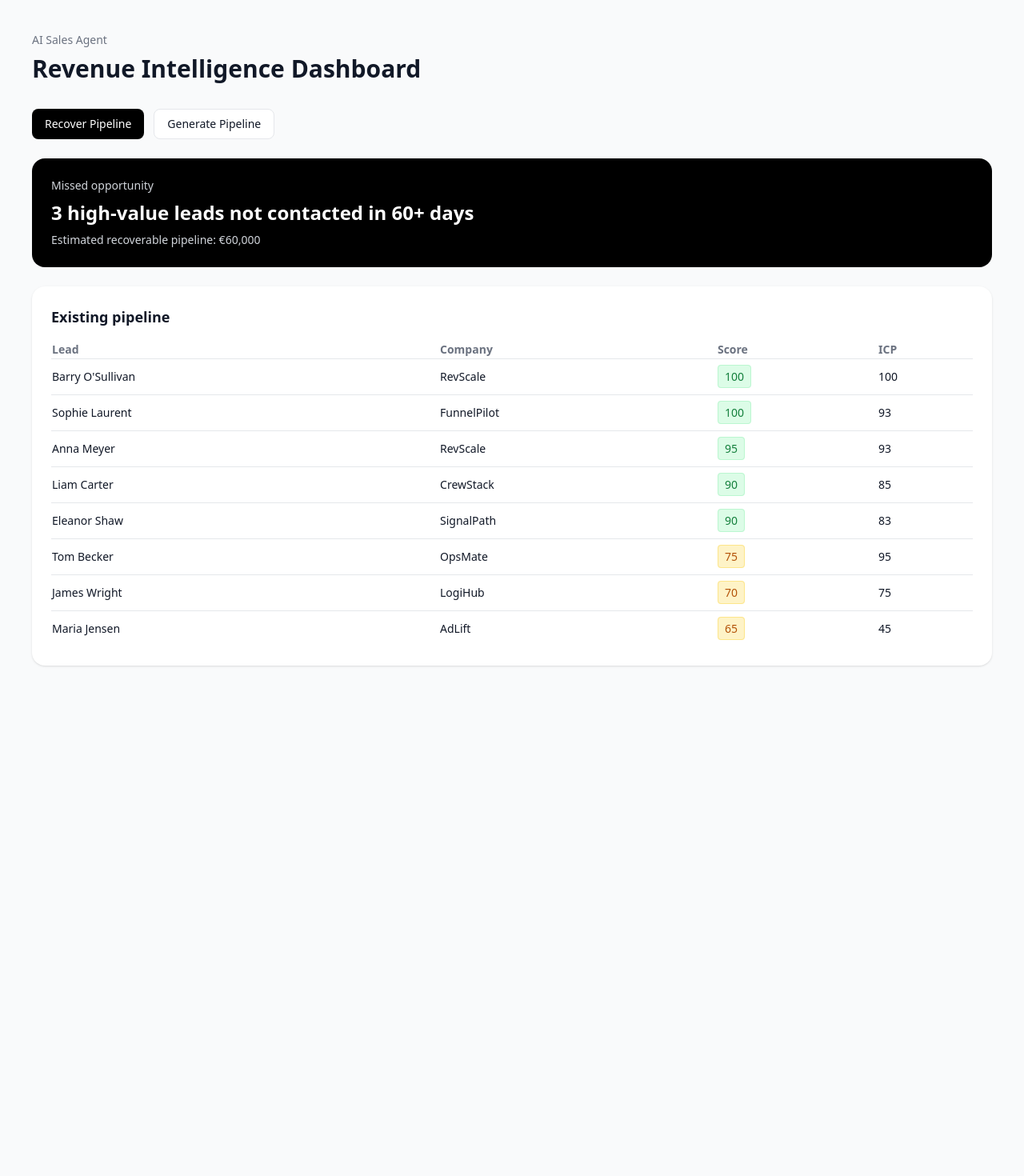
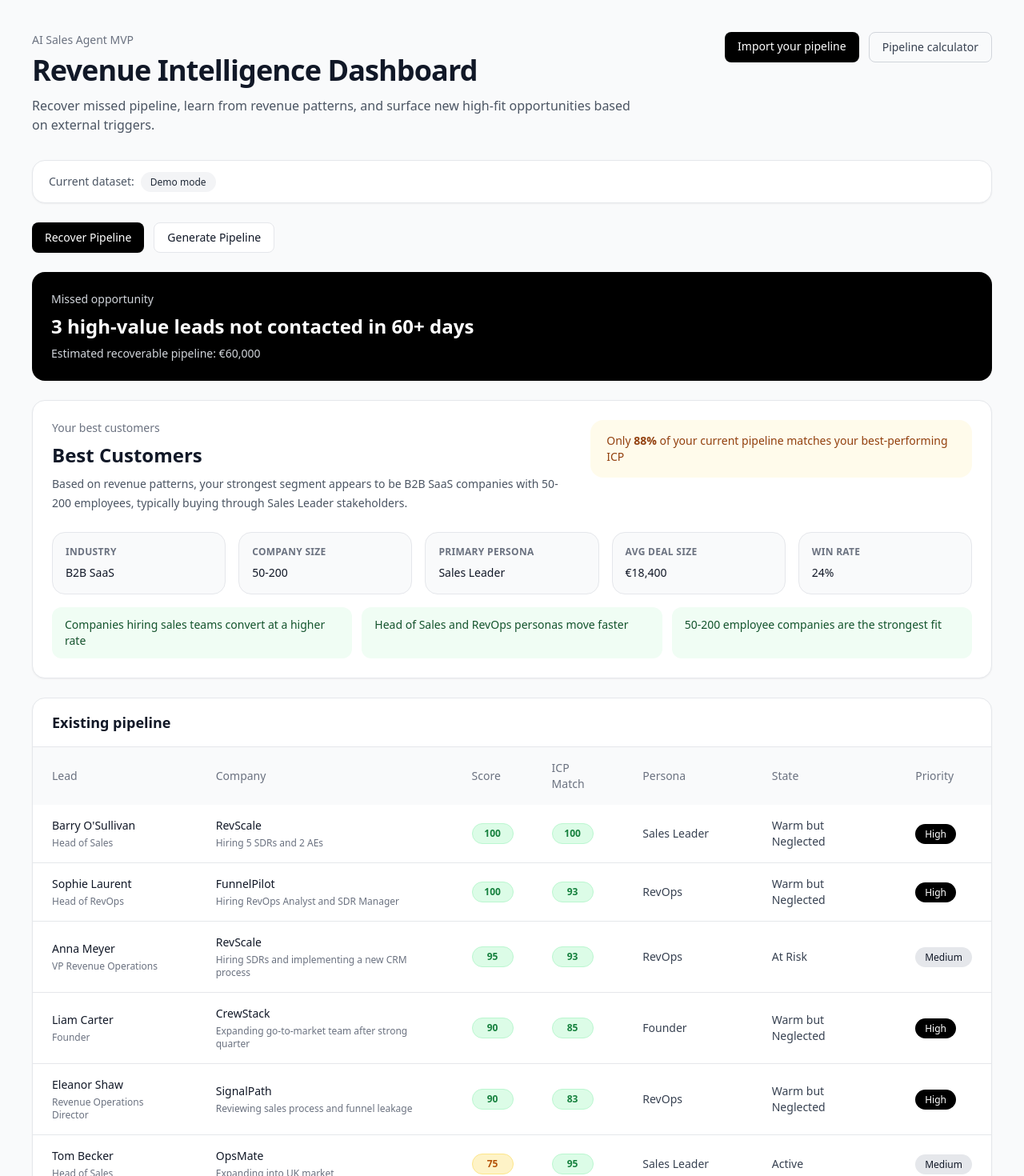
Before and after one commit to powerstephen/ai-sales-agent-mvp-new, a Next.js app: page / in a window 1280 px wide. Shown: the top 1470 px of the page at 80% size. Before the commit the page ends 872 px from the top, so only its background shows below. Built offline with nearby package versions, Linux system fonts and the light colour scheme.

Commit message:
Update page.tsx

```diff
--- a/app/page.tsx
+++ b/app/page.tsx
@@ -1,17 +1,12 @@
 "use client";
 
-import { useState } from "react";
+import { useEffect, useMemo, useState } from "react";
 import Link from "next/link";
-import { leads } from "@/lib/data";
+import { leads as demoLeads } from "@/lib/data";
 import { buildICP, calculateICPMatchScore } from "@/lib/icp";
-import {
-  getICPFit,
-  getLeadScore,
-  getLeadState,
-  getPersona,
-  getPriority,
-} from "@/lib/scoring";
+import { getICPFit, getLeadScore, getLeadState, getPersona, getPriority } from "@/lib/scoring";
 import { signals, scoreSignal, getSignalReasons } from "@/lib/signals";
+import { Lead } from "@/lib/types";
 
 function getScoreStyles(score: number) {
   if (score >= 80) return "bg-green-100 text-green-700 border-green-200";
@@ -21,10 +16,32 @@ function getScoreStyles(score: number) {
 
 export default function HomePage() {
   const [mode, setMode] = useState<"recover" | "generate">("recover");
+  const [activeLeads, setActiveLeads] = useState<Lead[]>(demoLeads);
+  const [dataMode, setDataMode] = useState("demo");
 
-  const icp = buildICP(leads);
+  useEffect(() => {
+    const uploaded = localStorage.getItem("uploadedLeads");
+    const storedMode = localStorage.getItem("dataMode");
 
-  const enrichedLeads = leads
+    if (uploaded) {
+      try {
+        const parsed = JSON.parse(uploaded) as Lead[];
+        if (Array.isArray(parsed) && parsed.length > 0) {
+          setActiveLeads(parsed);
+          setDataMode(storedMode || "uploaded");
+        }
+      } catch {
+        setActiveLeads(demoLeads);
+        setDataMode("demo");
+      }
+    }
+  }, []);
+
+  const icp = useMemo(() => buildICP(activeLeads), [activeLeads]);
+
+  const enrichedLeads = useMemo(
+    () =>
+      activeLeads
         .map((lead) => ({
           ...lead,
           icpFit: getICPFit(lead),
@@ -34,15 +51,25 @@ export default function HomePage() {
           score: getLeadScore(lead),
           icpMatchScore: calculateICPMatchScore(lead, icp),
         }))
-    .sort((a, b) => b.score - a.score);
+        .sort((a, b) => b.score - a.score),
+    [activeLeads, icp]
+  );
 
-  const enrichedSignals = signals
+  const enrichedSignals = useMemo(
+    () =>
+      signals
         .map((signal) => ({
           ...signal,
           score: scoreSignal(signal),
           reasons: getSignalReasons(signal),
         }))
-    .sort((a, b) => b.score - a.score);
+        .sort((a, b) => b.score - a.score),
+    []
+  );
+
+  const pipelineMatches = enrichedLeads.filter((lead) => lead.icpMatchScore >= 70).length;
+  const pipelineQuality =
+    enrichedLeads.length > 0 ? Math.round((pipelineMatches / enrichedLeads.length) * 100) : 0;
 
   const highValueDormant = enrichedLeads.filter(
     (lead) => lead.score >= 80 && lead.lastContactedDays > 60
@@ -53,23 +80,51 @@ export default function HomePage() {
   return (
     <main className="min-h-screen bg-gray-50 px-6 py-10 md:px-10">
       <div className="mx-auto max-w-7xl">
-
-        {/* HEADER */}
-        <div className="mb-8">
-          <p className="text-sm text-gray-500">AI Sales Agent</p>
-          <h1 className="text-3xl font-semibold mt-2">
+        <div className="mb-8 flex flex-col gap-4 md:flex-row md:items-start md:justify-between">
+          <div>
+            <p className="text-sm font-medium text-gray-500">AI Sales Agent MVP</p>
+            <h1 className="mt-2 text-3xl font-semibold tracking-tight text-gray-900 md:text-4xl">
               Revenue Intelligence Dashboard
             </h1>
+            <p className="mt-3 max-w-3xl text-base text-gray-600">
+              Recover missed pipeline, learn from revenue patterns, and surface new high-fit opportunities based on external triggers.
+            </p>
           </div>
 
-        {/* 🔥 MODE TOGGLE */}
+          <div className="flex gap-3">
+            <Link
+              href="/connect"
+              className="rounded-lg bg-black px-4 py-2 text-sm text-white"
+            >
+              Import your pipeline
+            </Link>
+            <Link
+              href="/calculator"
+              className="rounded-lg border border-gray-300 px-4 py-2 text-sm text-gray-700"
+            >
+              Pipeline calculator
+            </Link>
+          </div>
+        </div>
+
+        <div className="mb-6 rounded-2xl border border-gray-200 bg-white px-5 py-4 shadow-sm">
+          <p className="text-sm text-gray-600">
+            Current dataset:
+            <span className="ml-2 rounded-full bg-gray-100 px-3 py-1 text-xs font-medium text-gray-800">
+              {dataMode === "sample"
+                ? "Sample data loaded"
+                : dataMode === "uploaded"
+                ? "Uploaded data loaded"
+                : "Demo mode"}
+            </span>
+          </p>
+        </div>
+
         <div className="mb-6 flex gap-3">
           <button
             onClick={() => setMode("recover")}
-            className={`px-4 py-2 rounded-lg text-sm ${
-              mode === "recover"
-                ? "bg-black text-white"
-                : "bg-white border"
+            className={`rounded-lg px-4 py-2 text-sm ${
+              mode === "recover" ? "bg-black text-white" : "border bg-white"
             }`}
           >
             Recover Pipeline
@@ -77,132 +132,206 @@ export default function HomePage() {
 
           <button
             onClick={() => setMode("generate")}
-            className={`px-4 py-2 rounded-lg text-sm ${
-              mode === "generate"
-                ? "bg-black text-white"
-                : "bg-white border"
+            className={`rounded-lg px-4 py-2 text-sm ${
+              mode === "generate" ? "bg-black text-white" : "border bg-white"
             }`}
           >
             Generate Pipeline
           </button>
         </div>
 
-        {/* ========================= */}
-        {/* RECOVER PIPELINE MODE */}
-        {/* ========================= */}
         {mode === "recover" && (
           <>
-            {/* VALUE BOX */}
-            <div className="mb-6 bg-black text-white p-6 rounded-2xl">
+            <div className="mb-6 rounded-2xl bg-black p-6 text-white">
               <p className="text-sm text-gray-300">Missed opportunity</p>
-              <p className="text-2xl font-semibold mt-2">
+              <p className="mt-2 text-2xl font-semibold">
                 {highValueDormant.length} high-value leads not contacted in 60+ days
               </p>
-              <p className="text-sm mt-2 text-gray-300">
+              <p className="mt-2 text-sm text-gray-300">
                 Estimated recoverable pipeline: €{estimatedPipeline.toLocaleString()}
               </p>
             </div>
 
-            {/* LEADS */}
-            <div className="bg-white p-6 rounded-2xl shadow">
-              <h2 className="text-lg font-semibold mb-4">
-                Existing pipeline
-              </h2>
+            <div className="mb-6 rounded-2xl border border-gray-200 bg-white p-6 shadow-sm">
+              <div className="flex flex-col gap-6 lg:flex-row lg:items-start lg:justify-between">
+                <div>
+                  <p className="text-sm font-medium text-gray-500">Your best customers</p>
+                  <h2 className="mt-2 text-2xl font-semibold text-gray-900">{icp.label}</h2>
+                  <p className="mt-2 max-w-2xl text-sm leading-6 text-gray-600">
+                    Based on revenue patterns, your strongest segment appears to be {icp.industry} companies with {icp.employeeBand} employees, typically buying through {icp.persona} stakeholders.
+                  </p>
+                </div>
 
-              <table className="w-full text-sm">
-                <thead className="text-left text-gray-500">
-                  <tr>
-                    <th>Lead</th>
-                    <th>Company</th>
-                    <th>Score</th>
-                    <th>ICP</th>
+                <div className="rounded-2xl bg-amber-50 px-5 py-4">
+                  <p className="text-sm text-amber-800">
+                    Only <span className="font-semibold">{pipelineQuality}%</span> of your current pipeline matches your best-performing ICP
+                  </p>
+                </div>
+              </div>
+
+              <div className="mt-6 grid gap-4 md:grid-cols-2 xl:grid-cols-5">
+                <div className="rounded-2xl border border-gray-200 bg-gray-50 p-4">
+                  <p className="text-xs font-semibold uppercase tracking-wide text-gray-500">Industry</p>
+                  <p className="mt-2 text-sm font-medium text-gray-900">{icp.industry}</p>
+                </div>
+                <div className="rounded-2xl border border-gray-200 bg-gray-50 p-4">
+                  <p className="text-xs font-semibold uppercase tracking-wide text-gray-500">Company size</p>
+                  <p className="mt-2 text-sm font-medium text-gray-900">{icp.employeeBand}</p>
+                </div>
+                <div className="rounded-2xl border border-gray-200 bg-gray-50 p-4">
+                  <p className="text-xs font-semibold uppercase tracking-wide text-gray-500">Primary persona</p>
+                  <p className="mt-2 text-sm font-medium text-gray-900">{icp.persona}</p>
+                </div>
+                <div className="rounded-2xl border border-gray-200 bg-gray-50 p-4">
+                  <p className="text-xs font-semibold uppercase tracking-wide text-gray-500">Avg deal size</p>
+                  <p className="mt-2 text-sm font-medium text-gray-900">€{icp.avgDealSize.toLocaleString()}</p>
+                </div>
+                <div className="rounded-2xl border border-gray-200 bg-gray-50 p-4">
+                  <p className="text-xs font-semibold uppercase tracking-wide text-gray-500">Win rate</p>
+                  <p className="mt-2 text-sm font-medium text-gray-900">{icp.winRate}%</p>
+                </div>
+              </div>
+
+              <div className="mt-4 grid gap-3 md:grid-cols-3">
+                {icp.notes.map((note, index) => (
+                  <div key={index} className="rounded-xl bg-green-50 px-4 py-3 text-sm text-green-900">
+                    {note}
+                  </div>
+                ))}
+              </div>
+            </div>
+
+            <div className="overflow-hidden rounded-2xl border border-gray-200 bg-white shadow-sm">
+              <div className="border-b border-gray-200 px-6 py-4">
+                <h2 className="text-lg font-semibold text-gray-900">Existing pipeline</h2>
+              </div>
+
+              <div className="overflow-x-auto">
+                <table className="min-w-full">
+                  <thead className="bg-gray-50">
+                    <tr className="text-left text-sm text-gray-500">
+                      <th className="px-6 py-4 font-medium">Lead</th>
+                      <th className="px-6 py-4 font-medium">Company</th>
+                      <th className="px-6 py-4 font-medium">Score</th>
+                      <th className="px-6 py-4 font-medium">ICP Match</th>
+                      <th className="px-6 py-4 font-medium">Persona</th>
+                      <th className="px-6 py-4 font-medium">State</th>
+                      <th className="px-6 py-4 font-medium">Priority</th>
                     </tr>
                   </thead>
-
-                <tbody>
+                  <tbody className="divide-y divide-gray-200">
                     {enrichedLeads.map((lead) => (
-                    <tr key={lead.id} className="border-t">
-                      <td className="py-3">
-                        <Link href={`/lead/${lead.id}`}>
+                      <tr key={lead.id} className="text-sm text-gray-700">
+                        <td className="px-6 py-4">
+                          <Link href={`/lead/${lead.id}`} className="font-medium text-gray-900 hover:text-gray-600">
                             {lead.name}
                           </Link>
+                          <p className="mt-1 text-xs text-gray-500">{lead.title}</p>
                         </td>
-                      <td>{lead.company}</td>
-                      <td>
+                        <td className="px-6 py-4">
+                          <p className="font-medium text-gray-900">{lead.company}</p>
+                          <p className="mt-1 text-xs text-gray-500">{lead.companyData.signal}</p>
+                        </td>
+                        <td className="px-6 py-4">
                           <span
-                          className={`px-2 py-1 rounded border ${getScoreStyles(
+                            className={`inline-flex min-w-[52px] justify-center rounded-full border px-3 py-1 text-xs font-semibold ${getScoreStyles(
                               lead.score
                             )}`}
                           >
                             {lead.score}
                           </span>
                         </td>
-                      <td>{lead.icpMatchScore}</td>
+                        <td className="px-6 py-4">
+                          <span
+                            className={`inline-flex min-w-[52px] justify-center rounded-full border px-3 py-1 text-xs font-semibold ${getScoreStyles(
+                              lead.icpMatchScore
+                            )}`}
+                          >
+                            {lead.icpMatchScore}
+                          </span>
+                        </td>
+                        <td className="px-6 py-4">{lead.persona}</td>
+                        <td className="px-6 py-4">{lead.state}</td>
+                        <td className="px-6 py-4">
+                          <span
+                            className={`rounded-full px-3 py-1 text-xs font-medium ${
+                              lead.priority === "High"
+                                ? "bg-black text-white"
+                                : lead.priority === "Medium"
+                                ? "bg-gray-200 text-gray-900"
+                                : "bg-gray-100 text-gray-700"
+                            }`}
+                          >
+                            {lead.priority}
+                          </span>
+                        </td>
                       </tr>
                     ))}
                   </tbody>
                 </table>
               </div>
+            </div>
           </>
         )}
 
-        {/* ========================= */}
-        {/* GENERATE PIPELINE MODE */}
-        {/* ========================= */}
         {mode === "generate" && (
-          <div className="bg-white p-6 rounded-2xl shadow">
-            <h2 className="text-lg font-semibold mb-4">
-              New opportunities detected
-            </h2>
+          <div className="rounded-2xl border border-gray-200 bg-white p-6 shadow-sm">
+            <div className="mb-4">
+              <h2 className="text-xl font-semibold text-gray-900">New opportunities detected</h2>
+              <p className="mt-1 text-sm text-gray-600">
+                External signals that appear to match your ICP and may deserve outbound attention.
+              </p>
+            </div>
 
             <div className="space-y-4">
               {enrichedSignals.map((signal) => (
                 <div
                   key={signal.id}
-                  className="flex justify-between items-center border p-4 rounded-xl"
+                  className="flex flex-col gap-4 rounded-2xl border border-gray-200 p-5 lg:flex-row lg:items-center lg:justify-between"
                 >
                   <div>
-                    <p className="font-medium">{signal.company}</p>
-                    <p className="text-sm text-gray-500">
-                      {signal.signal}
+                    <div className="flex items-center gap-3">
+                      <p className="text-base font-semibold text-gray-900">{signal.company}</p>
+                      <span
+                        className={`inline-flex min-w-[52px] justify-center rounded-full border px-3 py-1 text-xs font-semibold ${getScoreStyles(
+                          signal.score
+                        )}`}
+                      >
+                        {signal.score}
+                      </span>
+                    </div>
+
+                    <p className="mt-2 text-sm text-gray-600">
+                      {signal.persona} · {signal.industry} · {signal.employees} employees · {signal.location}
                     </p>
 
-                    <div className="flex gap-2 mt-2 flex-wrap">
-                      {signal.reasons.map((r, i) => (
+                    <p className="mt-2 text-sm font-medium text-gray-900">{signal.signal}</p>
+
+                    <div className="mt-3 flex flex-wrap gap-2">
+                      {signal.reasons.map((reason, index) => (
                         <span
-                          key={i}
-                          className="text-xs bg-green-50 text-green-700 px-2 py-1 rounded"
+                          key={index}
+                          className="rounded-full bg-green-50 px-3 py-1 text-xs font-medium text-green-800"
                         >
-                          {r}
+                          {reason}
                         </span>
                       ))}
                     </div>
                   </div>
 
-                  <div className="text-right">
-                    <span
-                      className={`px-3 py-1 rounded-full text-xs border ${getScoreStyles(
-                        signal.score
-                      )}`}
-                    >
-                      {signal.score}
-                    </span>
-
-                    <div className="mt-2">
+                  <div className="flex items-center gap-3">
                     <Link
                       href={`/signals/${signal.id}`}
-                        className="text-sm underline"
+                      className="rounded-lg bg-black px-4 py-2 text-sm text-white"
                     >
                       Generate outreach
                     </Link>
-                    </div>
                   </div>
                 </div>
               ))}
             </div>
           </div>
         )}
-
       </div>
     </main>
   );
```
Lines whose indentation alone changed are shown as unchanged.
